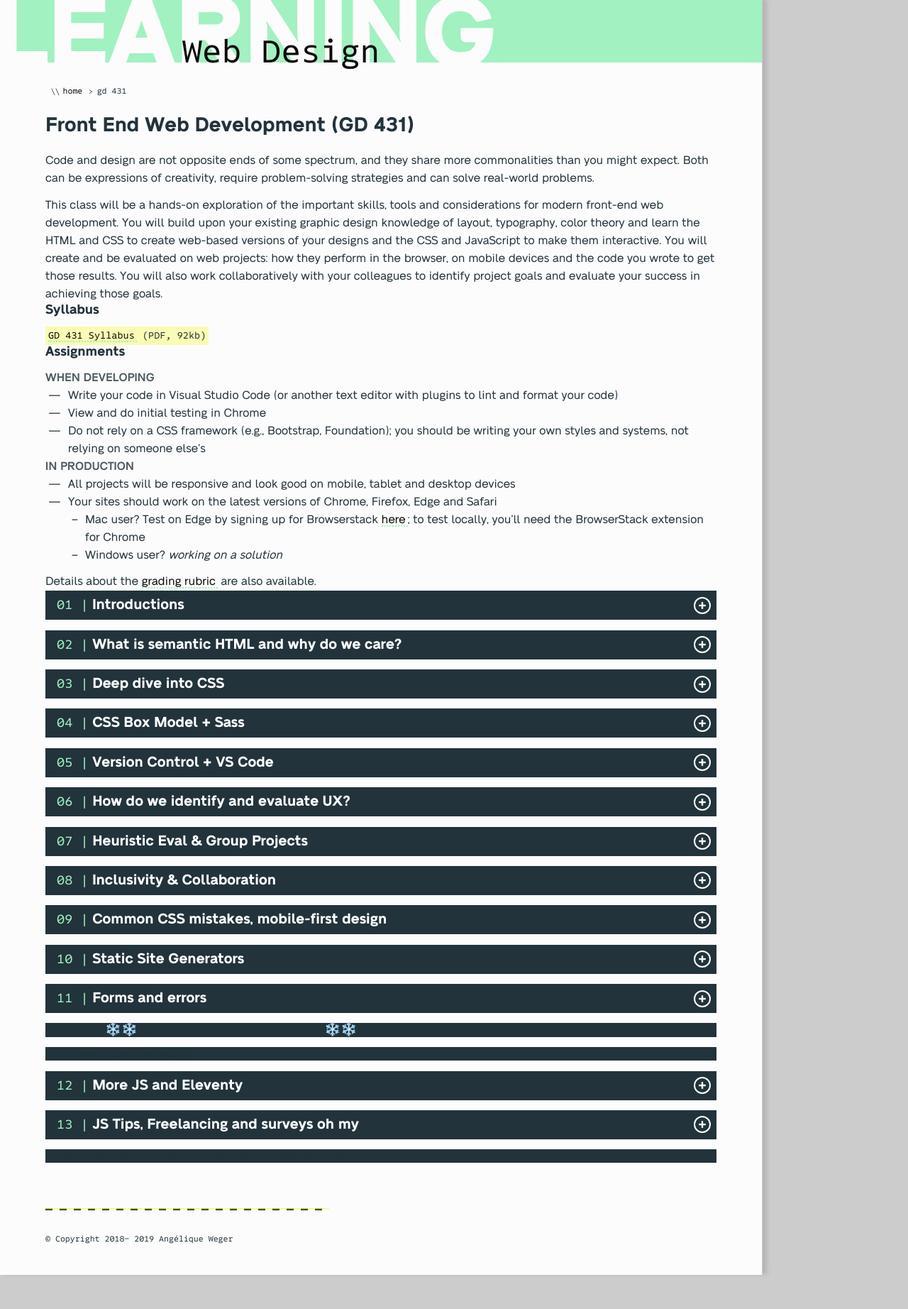
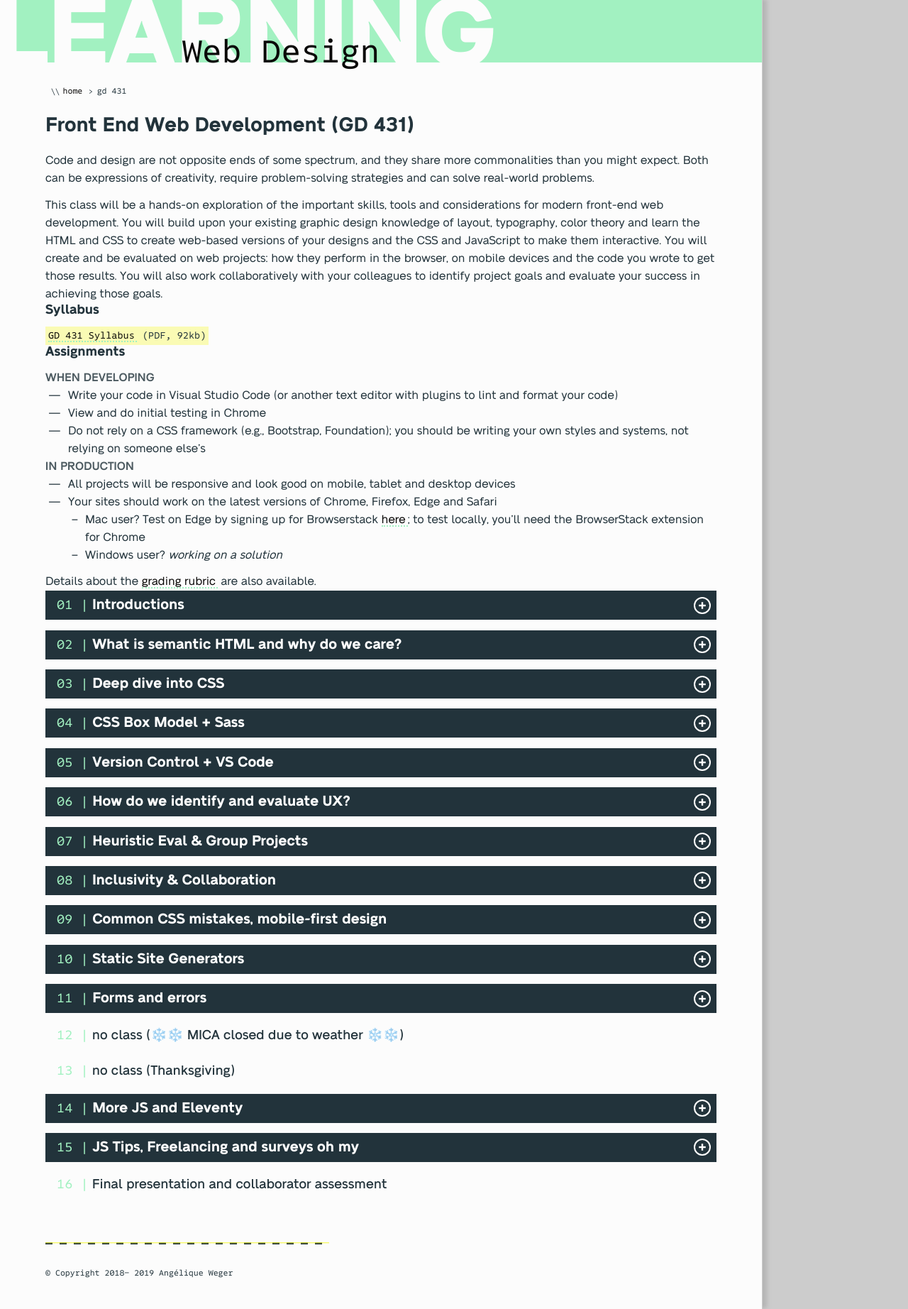
Before and after one commit to mica-web/mica-web.github.io, a Jekyll site: the page built from gd-431/index.md, in a window 1280 px wide. Shown: the whole page at 71% size. Built offline with Jekyll 4.4.1, drawn with Linux system fonts in a browser that asks for light colours; some web fonts are replaced; before the commit the page ends 1796 px from its top, so only the background shows below that.

Commit message:
Add styles for weeks w/o conent

```diff
--- a/_sass/_schedule-list.scss
+++ b/_sass/_schedule-list.scss
@@ -10,14 +10,8 @@
   .accordion-title {
     background-color: $color-slate;
 
-    button {
-      color: white;
-      @include font-grotesk('Bold');
-      font-size: 1.25rem;
-      padding: 8px 32px 8px 16px;
-      position: relative;
-      width: 100%;
-
+    button,
+    &.has-no-content {
       &::before {
         color: $color-mint;
         content: counters(weeks, ".", decimal-leading-zero) " ""|";
@@ -25,6 +19,15 @@
         @include font-mono;
         font-size: 1.2rem;
       }
+    }
+
+    button {
+      color: white;
+      @include font-grotesk('Bold');
+      font-size: 1.25rem;
+      padding: 8px 36px 8px 16px;
+      position: relative;
+      width: 100%;
 
       svg {
         border: 2px solid white;
@@ -48,6 +51,13 @@
           animation: fadeOut 200ms 1 forwards;
         }
       }
+    }
+
+    &.has-no-content {
+      background-color: $color-offwhite;
+      @include font-grotesk('Medium');
+      padding: 8px 16px 8px;
+      position: relative;
     }
   }
 
```
